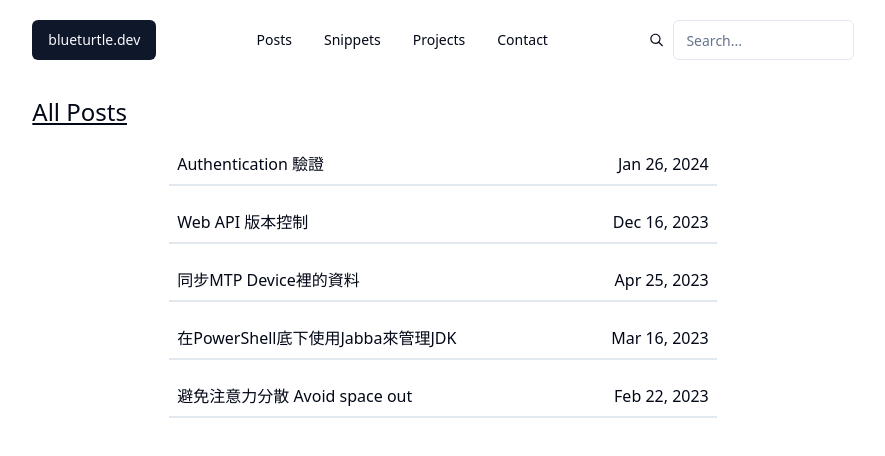
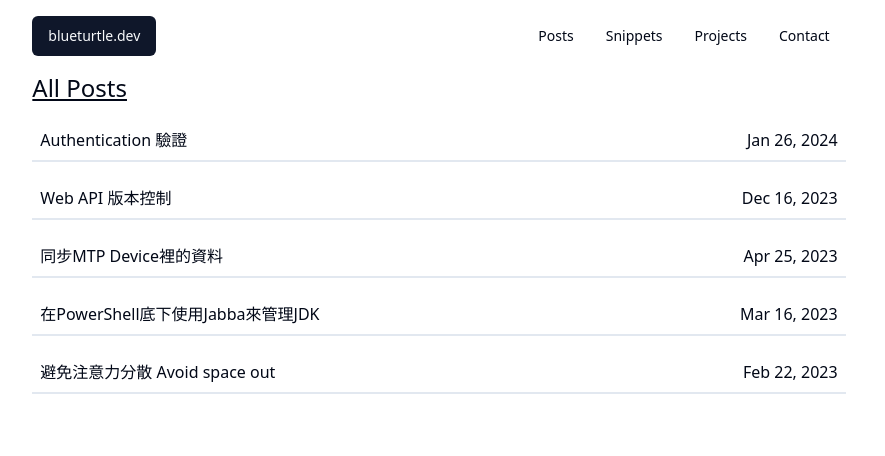
Before and after one commit to tarmacChen/blueturtle.dev, a Next.js app: page /posts in a window 1280 px wide. Shown: the top 456 px of the page, without its empty margins (197-1082 px from the left). Built offline with nearby package versions, Linux system fonts and the light colour scheme.

Commit message:
adjust layout

```diff
--- a/src/components/DesktopNavbar.tsx
+++ b/src/components/DesktopNavbar.tsx
@@ -9,9 +9,12 @@ import {
 import React from 'react';
 import { useMobile } from '@/hooks/useMobile';
 
+const mergeClassNames = (...classNames: string[]) =>
+  classNames.filter(Boolean).join(' ');
+
 export function DesktopNavbar() {
   const { isMobile } = useMobile();
-  const linkClasses = [navigationMenuTriggerStyle()].join(' ');
+  const linkClasses = mergeClassNames(navigationMenuTriggerStyle());
 
   const Navbar = () => {
     return (
--- a/src/components/MainWrapper.tsx
+++ b/src/components/MainWrapper.tsx
@@ -10,9 +10,11 @@ export const MainWrapper = ({
 }) => {
   return (
     <>
-      <NavbarSection />
-      {children}
-      <div className="h-20"></div>
+      <div className="mx-auto pl-4 pr-6 w-full">
+        <NavbarSection />
+        {children}
+        <div className="h-20"></div>
+      </div>
       <FooterSection visible={showMobileNavbar} />
     </>
   );
--- a/src/components/MarkdownViewer.tsx
+++ b/src/components/MarkdownViewer.tsx
@@ -94,7 +94,7 @@ export const MarkdownViewer = ({ markdown, codeStyle }: MarkdownTypes) => {
 
   return (
     <Markdown
-      className="prose max-md:prose-sm w-full"
+      className="prose lg:prose-lg prose-blue my-4 px-4"
       rehypePlugins={[rehypeRaw, rehypeSlug]}
       remarkPlugins={[remarkGfm, remarkToc, remarkGeomoji]}
       components={MarkdownComponent}>
--- a/src/components/MobileNavbar.tsx
+++ b/src/components/MobileNavbar.tsx
@@ -10,7 +10,7 @@ import Link from 'next/link';
 
 export function MobileNavbar() {
   const containerClasses =
-    'flex flex-row flex-1 px-0 justify-around bg-background text-foreground';
+    'flex flex-row flex-1 justify-around bg-background text-foreground';
 
   const NavbarItem = ({
     href,
--- a/src/components/NavbarSection.tsx
+++ b/src/components/NavbarSection.tsx
@@ -1,15 +1,11 @@
 import { Logo } from '@/components/Logo';
 import { DesktopNavbar } from '@/components/DesktopNavbar';
-import { SearchButton } from '@/components/SearchButton';
 
 export const NavbarSection = () => (
-  <div className="flex flex-row w-full align-middle h-20 items-center">
-    <Logo className="ml-4" />
-    <div className="invisible md:visible w-full flex justify-center">
+  <div className="flex flex-row my-4">
+    <Logo />
+    <div className="invisible md:visible w-full flex justify-end">
       <DesktopNavbar />
-    </div>
-    <div className="flex items-center w-96">
-      <SearchButton className="mr-4 " />
     </div>
   </div>
 );
--- a/src/lib/helper.ts
+++ b/src/lib/helper.ts
@@ -89,6 +89,3 @@ export const sortByCreatedTime = (a: MarkdownFile, b: MarkdownFile): number => {
   if (aTime.isAfter(bTime)) return 1;
   return 0;
 };
-
-export const mergeClassNames = (...classNames: string[]) =>
-  classNames.filter(Boolean).join(' ');
--- a/src/pages/index.tsx
+++ b/src/pages/index.tsx
@@ -33,7 +33,7 @@ export default function HomePage({ mdFiles }: { mdFiles: MarkdownFile[] }) {
 
   return (
     <MainWrapper showMobileNavbar={isScrollingUp}>
-      <div className="flex flex-col mx-4 gap-4">
+      <div className="flex flex-col gap-4 ">
         {mdFiles.map((file) => {
           return (
             <div
--- a/src/pages/posts/[postTitle].tsx
+++ b/src/pages/posts/[postTitle].tsx
@@ -7,7 +7,6 @@ import { getMarkdownFiles } from '@/lib/helper';
 import { MarkdownFile } from 'mdman';
 import type { GetStaticPathsResult } from 'next';
 import { MarkdownViewer } from '@/components/MarkdownViewer';
-import Layout from './layout';
 import { a11yDark as codeStyle } from 'react-syntax-highlighter/dist/cjs/styles/prism';
 import { MainWrapper } from '../../components/MainWrapper';
 import { useEffect, useState } from 'react';
@@ -60,11 +59,11 @@ export default function Page({
 
   return (
     <MainWrapper showMobileNavbar={isScrollingUp}>
-      <Layout>
+      <div className="flex flex-col items-center">
         <MarkdownViewer
           markdown={{ content: md?.content }}
           codeStyle={codeStyle}></MarkdownViewer>
-      </Layout>
+      </div>
     </MainWrapper>
   );
 }
--- a/src/pages/posts/index.tsx
+++ b/src/pages/posts/index.tsx
@@ -1,6 +1,5 @@
 import { getMarkdownFiles, sortByCreatedTime } from '@/lib/helper';
 import { MarkdownFile } from 'mdman';
-import Layout from './layout';
 import moment from 'moment';
 import { MainWrapper } from '../../components/MainWrapper';
 import { useEffect, useState } from 'react';
@@ -36,17 +35,15 @@ export default function PostsPage({ mdFiles }: { mdFiles: MarkdownFile[] }) {
 
     return (
       <MainWrapper showMobileNavbar={isScrollingUp}>
-        <Layout>
-          <div className="w-full items-start">
-            <h1 className="text-2xl underline">All Posts</h1>
-          </div>
+        <div className="flex flex-col gap-4 ">
+          <h1 className="text-2xl underline">All Posts</h1>
           {mdFiles.map((file) => {
             const createdTime = moment(file.metadata.createdTime).format('ll');
             const url = `/posts/${file.metadata?.title}`;
 
             return (
               <div
-                className="flex flex-row md:w-2/3 max-md:w-full justify-between"
+                className="flex flex-row w-full justify-between"
                 key={file.filename}>
                 <Link
                   href={url}
@@ -57,7 +54,7 @@ export default function PostsPage({ mdFiles }: { mdFiles: MarkdownFile[] }) {
               </div>
             );
           })}
-        </Layout>
+        </div>
       </MainWrapper>
     );
   }
--- a/src/pages/posts/layout.tsx
+++ /dev/null
@@ -1,7 +0,0 @@
-export default function Layout({ children }: { children: React.ReactNode }) {
-  return (
-    <div className="flex flex-col mx-auto p-4 gap-4 items-center ">
-      {children}
-    </div>
-  );
-}
```
